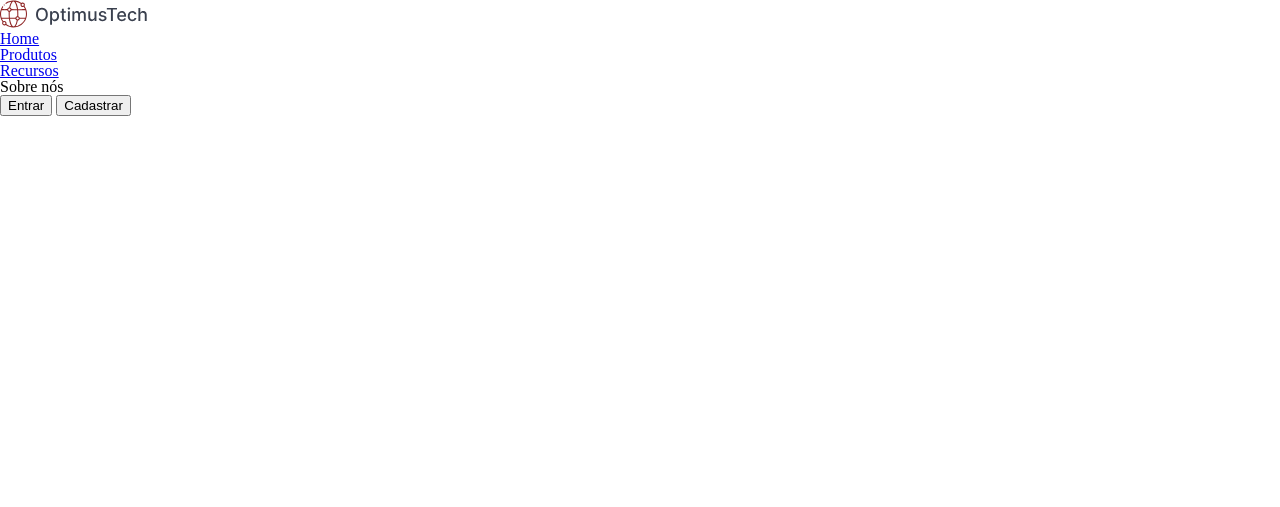
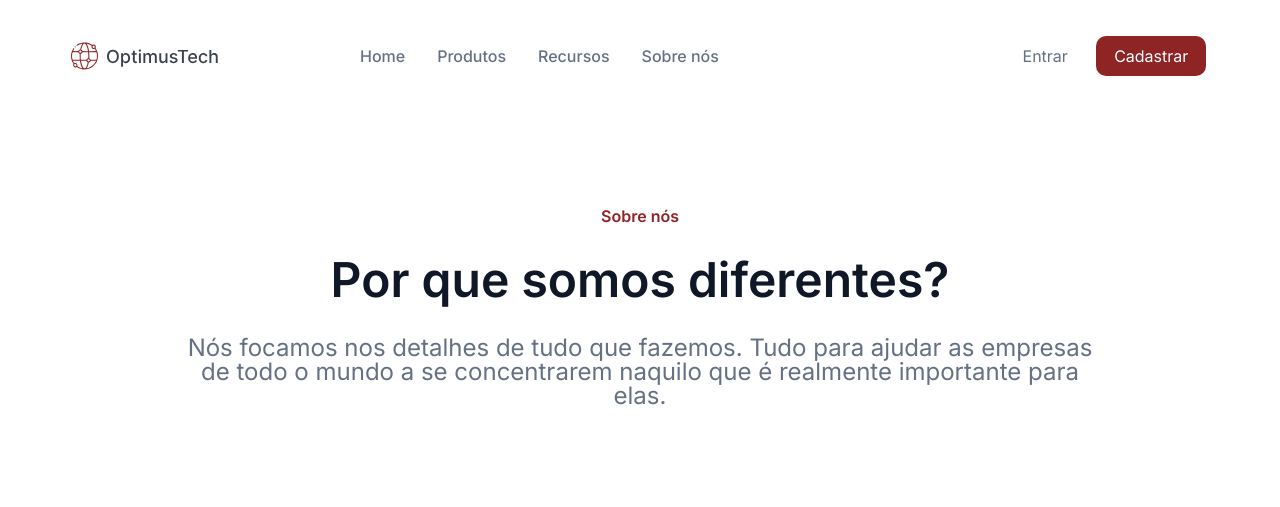
Before and after one commit to mayconwallas/7DaysOfCode, a plain HTML site: page 7DaysOfCodeHtmlCss/01GiMoeller/index.html in a window 1280 px wide. Drawn offline with nearby package versions, Linux system fonts and the light colour scheme.

Commit message:
commit final do dia
concluido a nav e cabeçalho conforme solicitado no passo 1 e 2 do desafio.

```diff
--- a/7DaysOfCodeHtmlCss/01GiMoeller/index.html
+++ b/7DaysOfCodeHtmlCss/01GiMoeller/index.html
@@ -13,19 +13,28 @@
     </head>
     <body>
         <header>
-        <nav>
+        <nav class="containerNav">
             <img src="./img/logo01.svg" alt="logo OptimusTech ">
-            <ul>
-                <li><a href="#">Home</a></li>
-                <li><a href="#">Produtos</a></li>
-                <li><a href="#">Recursos</a></li>
-                <li><a href="#"></a>Sobre nós</li>
+            <ul class="containerNav__lista">
+                <li class="containerNav__lista__item" ><a href="#" class="containerNav__lista__item-link" >Home</a></li>
+                <li class="containerNav__lista__item" ><a href="#" class="containerNav__lista__item-link" >Produtos</a></li>
+                <li class="containerNav__lista__item" ><a href="#" class="containerNav__lista__item-link" >Recursos</a></li>
+                <li class="containerNav__lista__item" ><a href="#" class="containerNav__lista__item-link" >Sobre nós</a></li>
             </ul>
-             <div>
-                <button>Entrar</button>
-                <button>Cadastrar</button>
+            <div>
+
+            </div>
+             <div class="containerButtonNav">
+                <button class="containerButtonNav__entrar">Entrar</button>
+                <button class="containerButtonNav__cadastrar">Cadastrar</button>
              </div>
         </nav>
+
+        <section class="sobreNos">
+            <h1 class="sobreNos__titulo">Sobre nós</h1>
+            <h2 class="sobreNos__subtitulo">Por que somos diferentes?</h2>
+            <p class="sobreNos__conteudo">Nós focamos nos detalhes de tudo que fazemos. Tudo para ajudar as empresas de todo o mundo a se concentrarem naquilo que é realmente importante para elas.</p>
+        </section>
         </header>
     </body>
 </html>
--- a/7DaysOfCodeHtmlCss/01GiMoeller/style/style.css
+++ b/7DaysOfCodeHtmlCss/01GiMoeller/style/style.css
@@ -1,3 +1,90 @@
 :root {
     --font-principal-nav: 'Inter', sans-serif;
+
+
+
+    /*cores*/
+    --cor-font-nav: #667085;
+    --cor-bg-principal: #FFFFFF;
+    --cor-bg-botao-cadastar: #8E2424;
+    --cor-font-titulos: #8E2424;
+    --for-font-subtitulos: #101828;
+
 }
+
+body {
+    font-family: var(--font-principal-nav);
+    color: var(--cor-font-nav);
+    font-weight: 500;
+}
+
+
+/*Header Nav*/
+.containerNav {
+    display: flex;
+    justify-content: space-around;
+    align-items: center;
+    margin: 18px 0;
+
+}
+
+.containerNav__lista {
+    display: flex;
+    gap: 2rem;
+    font-size: 16px;
+}
+
+.containerNav__lista__item-link {
+    text-decoration: none;
+    color: var(--cor-font-nav);
+}
+
+.containerButtonNav__entrar {
+    background: var(--cor-bg-principal);
+    border: none;
+    color: var(--cor-font-nav);
+    margin: 18px 3px;
+    padding: 10px 18px;
+    font-size: 16px;
+    font-family: var(--font-principal-nav);
+}
+
+.containerButtonNav__cadastrar {
+    background: var(--cor-bg-botao-cadastar);
+    color: var(--cor-bg-principal);
+    border-radius: 10px;
+    padding: 10px 18px;
+    margin: 18px 3px;
+    border: none;
+    font-size: 16px;
+    font-family: var(--font-principal-nav);
+}
+
+/*Header Sobre nós*/
+
+.sobreNos {
+    display: flex;
+    flex-direction: column;
+    justify-content: center;
+    align-items: center;
+    gap: 2em;
+    padding: 96px;
+}
+
+.sobreNos__titulo {
+    color: var(--cor-font-titulos);
+    font-weight: 600;
+}
+
+.sobreNos__subtitulo {
+    color: var(--for-font-subtitulos);
+    font-weight: 600;
+    font-size: 3em;
+}
+
+.sobreNos__conteudo {
+    font-weight: 400;
+    font-size: 1.5em;
+    max-width: 85%;
+    text-align: center;
+}
```
